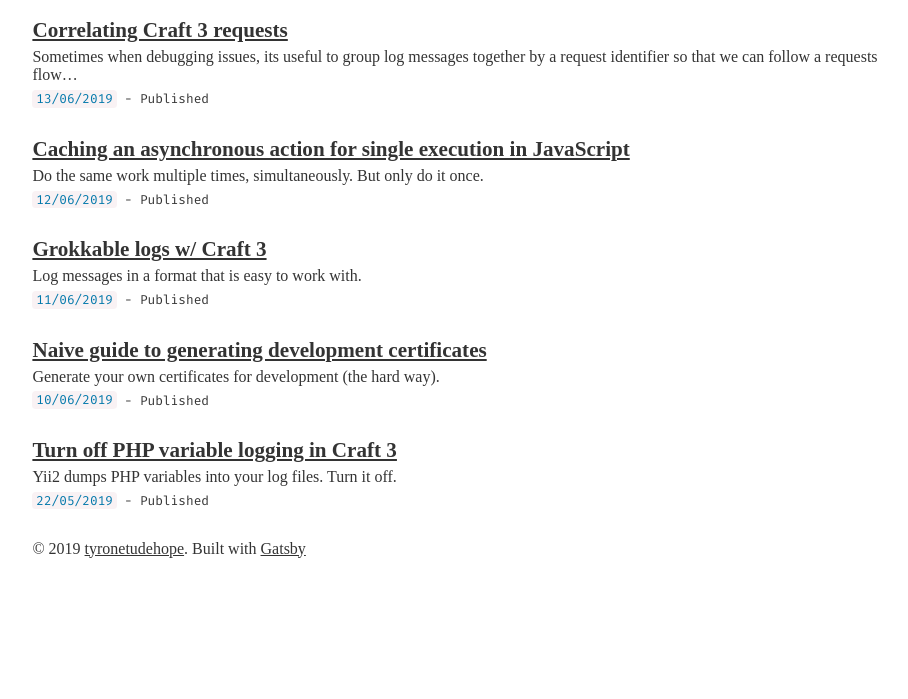
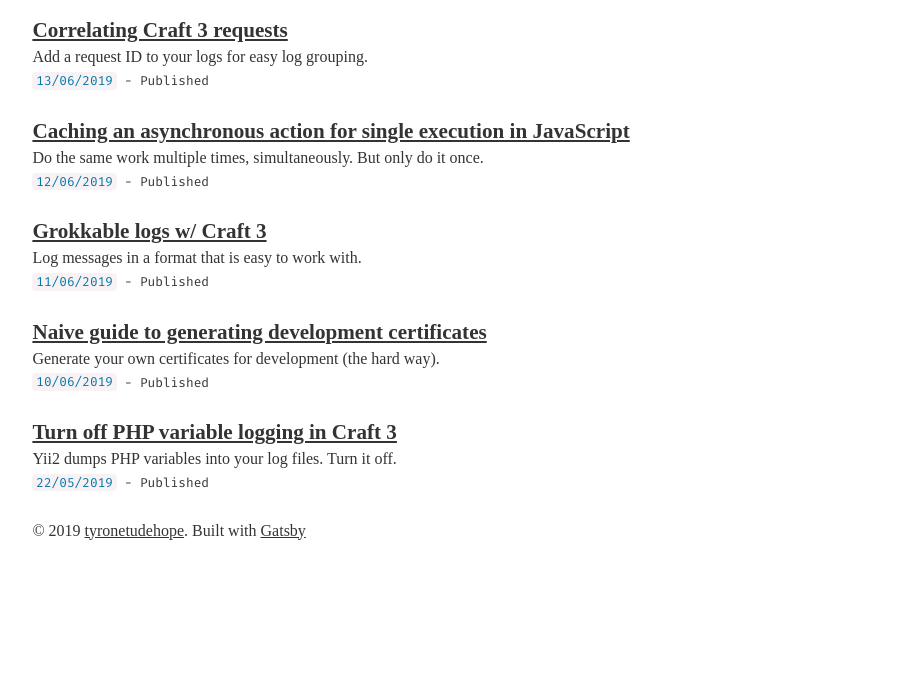
Before and after one commit to johnnynotsolucky/blog, a Gatsby site: page / in a window 1280 px wide. Shown: the part 101-800 px from the top of the page, without its empty margins (161-1069 px from the left). Built offline with nearby package versions, Linux system fonts and the light colour scheme; Gatsby itself is replaced by a stand-in of ours; some packages are replaced by stand-ins of ours; what typography-theme-moraga would draw is missing.

Commit message:
Add descriptions

```diff
--- a/content/blog/correlate-requests/index.md
+++ b/content/blog/correlate-requests/index.md
@@ -1,6 +1,6 @@
 ---
 title: Correlating Craft 3 requests
-description:
+description: Add a request ID to your logs for easy log grouping.
 tags: ["tech", "development", "craft-cms", "yii2"]
 date: "2019-06-13T23:25:00.000+0200"
 published: true
```
